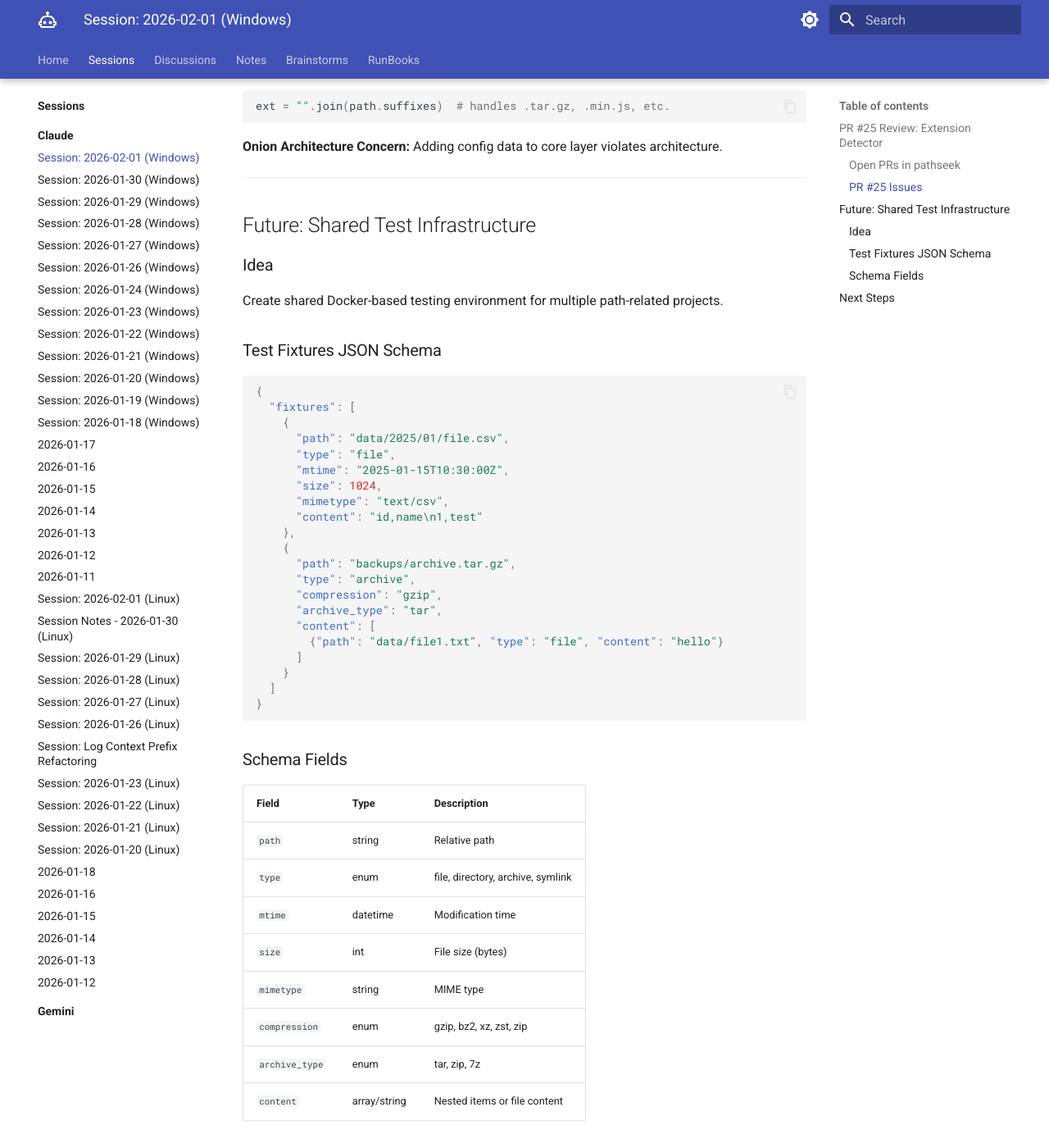
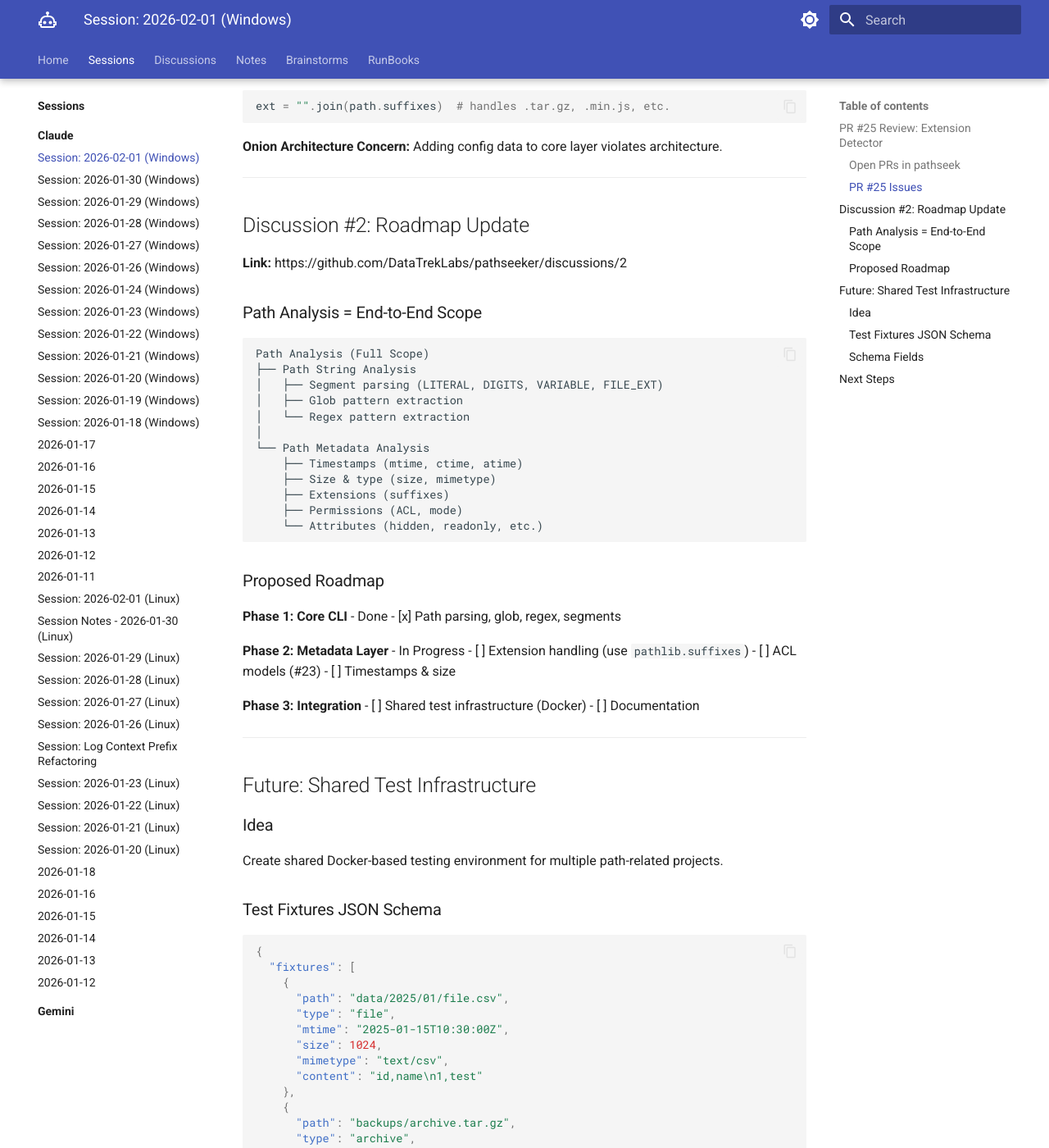
Before and after one commit to ThanuMahee12/AgentContext, an MkDocs documentation site: the page built from docs/sessions/claude/w-2026-02-01.md, in a window 1280 px wide and 1400 px high, scrolled down 880 px. Shown: the whole window at 82% size. Built offline with MkDocs 1.6.1 and Material for MkDocs 9.7.7, drawn with Linux system fonts in a browser that asks for light colours; some of the changed text lies outside the part shown.

Commit message:
docs: update session w-2026-02-01 with roadmap discussion

````diff
--- a/docs/sessions/claude/w-2026-02-01.md
+++ b/docs/sessions/claude/w-2026-02-01.md
@@ -27,6 +27,43 @@ ext = "".join(path.suffixes)  # handles .tar.gz, .min.js, etc.
 ```
 
 **Onion Architecture Concern:** Adding config data to core layer violates architecture.
+
+---
+
+## Discussion #2: Roadmap Update
+
+**Link:** https://github.com/DataTrekLabs/pathseeker/discussions/2
+
+### Path Analysis = End-to-End Scope
+
+```
+Path Analysis (Full Scope)
+├── Path String Analysis
+│   ├── Segment parsing (LITERAL, DIGITS, VARIABLE, FILE_EXT)
+│   ├── Glob pattern extraction
+│   └── Regex pattern extraction
+│
+└── Path Metadata Analysis
+    ├── Timestamps (mtime, ctime, atime)
+    ├── Size & type (size, mimetype)
+    ├── Extensions (suffixes)
+    ├── Permissions (ACL, mode)
+    └── Attributes (hidden, readonly, etc.)
+```
+
+### Proposed Roadmap
+
+**Phase 1: Core CLI** - Done
+- [x] Path parsing, glob, regex, segments
+
+**Phase 2: Metadata Layer** - In Progress
+- [ ] Extension handling (use `pathlib.suffixes`)
+- [ ] ACL models (#23)
+- [ ] Timestamps & size
+
+**Phase 3: Integration**
+- [ ] Shared test infrastructure (Docker)
+- [ ] Documentation
 
 ---
 
@@ -75,6 +112,7 @@ Create shared Docker-based testing environment for multiple path-related project
 ---
 
 ## Next Steps
-1. Decide on PR #25 approach (use suffixes vs current)
-2. Design test fixtures JSON schema
-3. Create shared test-infra repo
+1. Update Discussion #2 roadmap (manual)
+2. Decide on PR #25 approach (use suffixes vs current)
+3. Design test fixtures JSON schema
+4. Create shared test-infra repo
````
